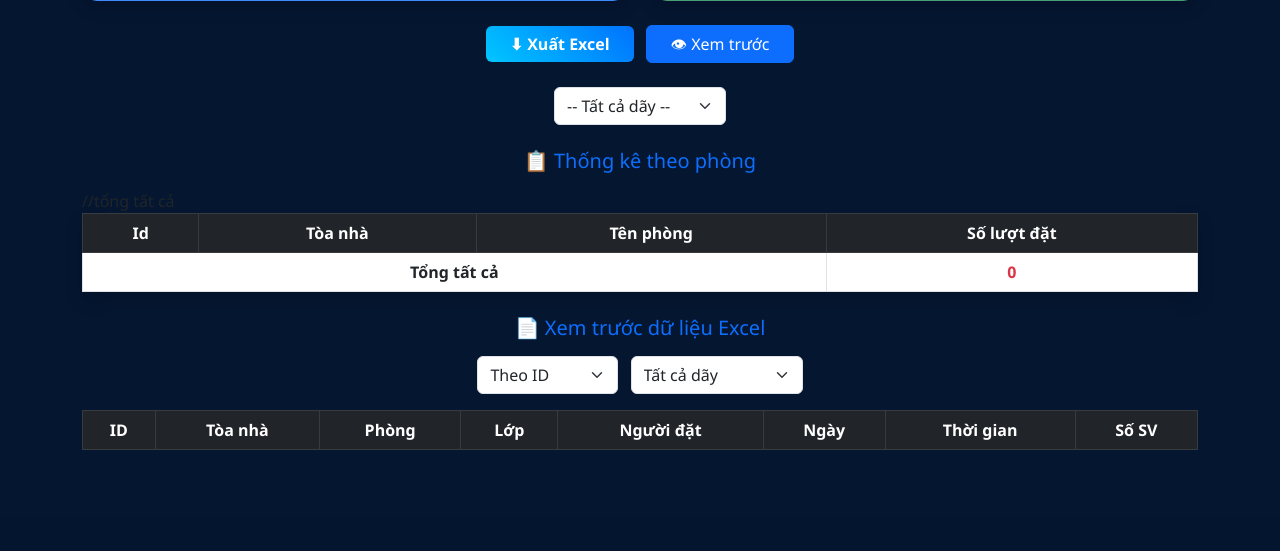
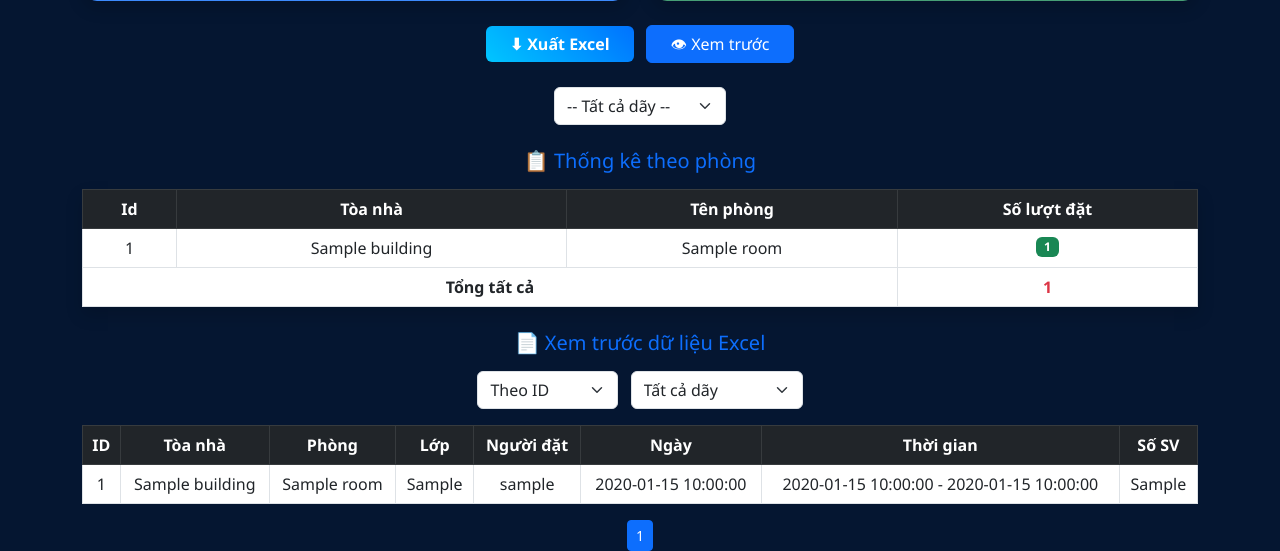
Before and after one commit to tamdc21v7n538/Quan_ly_phong_, a PHP site: page /dashboard.php?sort=id&page=1&building=0 in a window 1280 px wide. Shown: the part 283-834 px from the top of the page. Before the commit the page ends 733 px from the top, so only its background shows below. Run offline with PHP 8.4, Linux system fonts and the light colour scheme; the visitor is signed in with stand-in values (Sample User, id 1); tables that the repository leaves empty or names only in its code hold one stand-in row (values such as "Sample post"); lists and menus that the app fills with data are empty.

Commit message:
Sửa lỗi-hoàn thành

```diff
--- a/dashboard.php
+++ b/dashboard.php
@@ -8,7 +8,9 @@ include 'navbar.php';
 
 // ===== SORT =====
 $sort = isset($_GET['sort']) ? $_GET['sort'] : 'id';
-$building_filter = isset($_GET['building']) ? $_GET['building'] : '';
+
+// 🔥 FIX QUAN TRỌNG: ép kiểu int
+$building_filter = isset($_GET['building']) ? (int)$_GET['building'] : 0;
 
 switch ($sort) {
     case 'room':
@@ -28,8 +30,8 @@ $start = ($page - 1) * $limit;
 
 // ===== WHERE FILTER =====
 $where = "";
-if ($building_filter != "") {
-    $where = "WHERE rooms.building_id = '$building_filter'";
+if ($building_filter > 0) {
+    $where = "WHERE rooms.building_id = $building_filter";
 }
 ?>
 <link rel="stylesheet" href="style.css">
@@ -77,9 +79,9 @@ if ($building_filter != "") {
                 <option value="">-- Tất cả dãy --</option>
                 <?php
                 $bld = mysqli_query($conn, "SELECT * FROM buildings");
-                while ($b = mysqli_fetch_assoc($bld)) {
-                    $selected = ($building_filter == $b['id']) ? "selected" : "";
-                    echo "<option value='{$b['id']}' $selected>{$b['name']}</option>";
+                while ($bld_row = mysqli_fetch_assoc($bld)) {
+                    $selected = ($building_filter == $bld_row['id']) ? "selected" : "";
+                    echo "<option value='{$bld_row['id']}' $selected>{$bld_row['name']}</option>";
                 }
                 ?>
             </select>
@@ -125,15 +127,14 @@ if ($building_filter != "") {
                 ?>
             </tbody>
 
-            //tổng tất cả
             <tfoot>
                 <?php
-                if ($building_filter != "") {
+                if ($building_filter > 0) {
                     $totalQuery = mysqli_query($conn, "
                         SELECT COUNT(*)
                         FROM bookings
                         JOIN rooms ON bookings.room_id = rooms.id
-            WHERE rooms.building_id = '$building_filter'
+                        WHERE rooms.building_id = $building_filter
                     ");
                 } else {
                     $totalQuery = mysqli_query($conn, "SELECT COUNT(*) FROM bookings");
@@ -167,9 +168,9 @@ if ($building_filter != "") {
                     <option value="">Tất cả dãy</option>
                     <?php
                     $bld = mysqli_query($conn, "SELECT * FROM buildings");
-                    while ($b = mysqli_fetch_assoc($bld)) {
-                        $selected = ($building_filter == $b['id']) ? "selected" : "";
-                        echo "<option value='{$b['id']}' $selected>{$b['name']}</option>";
+                    while ($bld_row = mysqli_fetch_assoc($bld)) {
+                        $selected = ($building_filter == $bld_row['id']) ? "selected" : "";
+                        echo "<option value='{$bld_row['id']}' $selected>{$bld_row['name']}</option>";
                     }
                     ?>
                 </select>
@@ -225,12 +226,13 @@ if ($building_filter != "") {
         <!-- PAGINATION -->
         <div class="text-center mt-3">
             <?php
-            //tổng
-            if ($building_filter != "") {
-                $totalQuery = mysqli_query($conn, "SELECT COUNT(*)
+            if ($building_filter > 0) {
+                $totalQuery = mysqli_query($conn, "
+                    SELECT COUNT(*)
                     FROM bookings
                     JOIN rooms ON bookings.room_id = rooms.id
-                                                   WHERE rooms.building_id = '$building_filter'");
+                    WHERE rooms.building_id = $building_filter
+                ");
             } else {
                 $totalQuery = mysqli_query($conn, "SELECT COUNT(*) FROM bookings");
             }
--- a/login.php
+++ b/login.php
@@ -22,9 +22,9 @@ include 'session.php';
         <h3 class="text-center mb-3">🔐 Login</h3>
 
         <form method="POST">
-            <input name="email" class="form-control mb-3" placeholder="Email" required>
+            <input name="email" type="text" autocomplete="username" class="form-control mb-3" placeholder="Email" required value="">
 
-            <input name="password" type="password" class="form-control mb-2" placeholder="Password" required>
+            <input name="password" type="password" autocomplete="new-password" class="form-control mb-2" placeholder="Password" required value="">
 
             <!-- QUÊN MẬT KHẨU -->
             <div class="text-end mb-3">
--- a/register.php
+++ b/register.php
@@ -135,12 +135,14 @@ include 'navbar.php';
             <form method="POST" autocomplete="off">
 
                 <!-- EMAIL -->
-                <input name="email" class="form-control mb-2" placeholder="Email" required>
+                <input name="email" type="text" autocomplete="username"
+                    class="form-control mb-2" placeholder="Email" required value="">
 
                 <!-- PASSWORD -->
                 <div class="input-group mb-2">
                     <input name="password" type="password" id="pass"
-                        class="form-control" placeholder="Password" required>
+                        autocomplete="new-password"
+                        class="form-control" placeholder="Password" required value="">
                     <button type="button" class="btn btn-outline-secondary" onclick="togglePass()">👁</button>
                 </div>
 
--- a/register_public.php
+++ b/register_public.php
@@ -12,9 +12,9 @@ include 'session.php';
 
         <form method="POST">
 
-            <input name="email" class="form-control mb-2" placeholder="Email" required>
+            <input name="email" type="text" autocomplete="username" class="form-control mb-2" placeholder="Email" required value="">
 
-            <input name="password" type="password" class="form-control mb-2" placeholder="Password" required>
+            <input name="password" type="password" autocomplete="new-password" class="form-control mb-2" placeholder="Password" required value="">
 
             <!-- ===== CHỌN LỚP ===== -->
             <select name="class" class="form-control mb-2" required>
--- a/rooms.php
+++ b/rooms.php
@@ -133,7 +133,7 @@ include 'navbar.php';
 
                 <input list="buildingList" name="building_name"
                     class="form-control mb-2"
-                    placeholder="Nhập hoặc chọn tòa (vd: D1)">
+                    placeholder="Nhập hoặc chọn tòa (vd: A1)">
 
                 <datalist id="buildingList">
                     <?php
```
Also changed, not shown: uploads/avatars/69f49ab664e98.png (added). Lines whose indentation alone changed are shown as unchanged.
